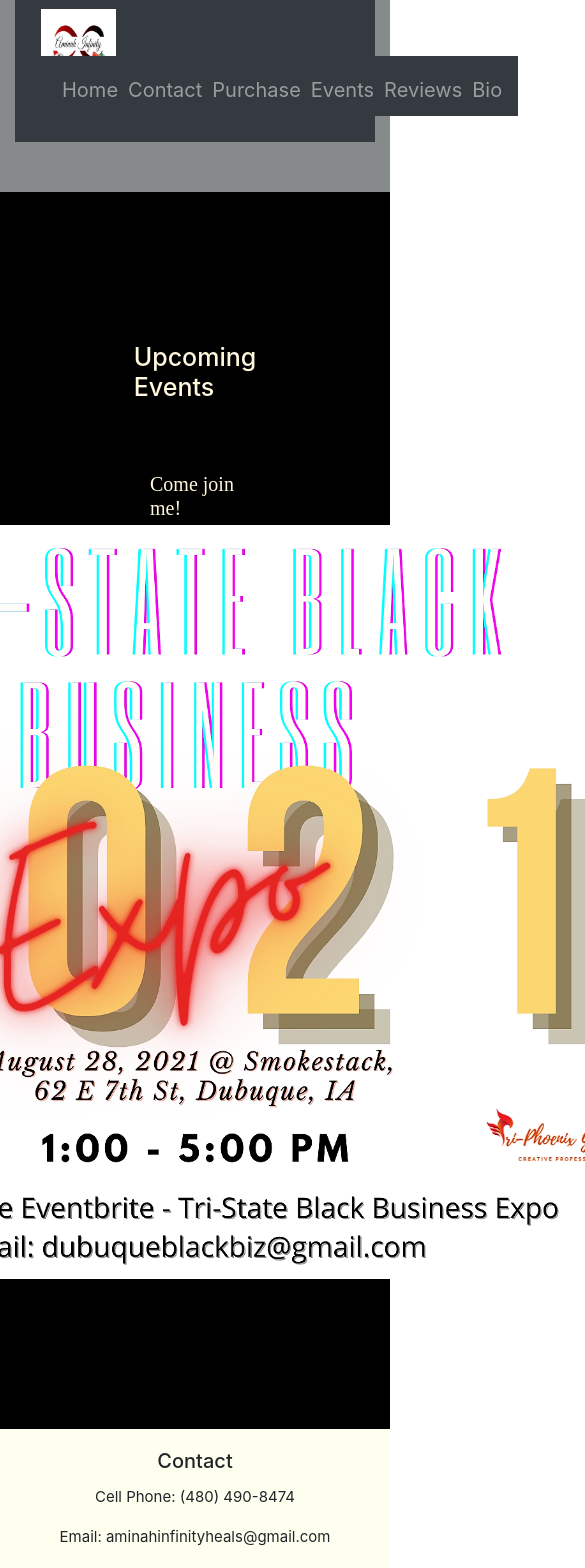
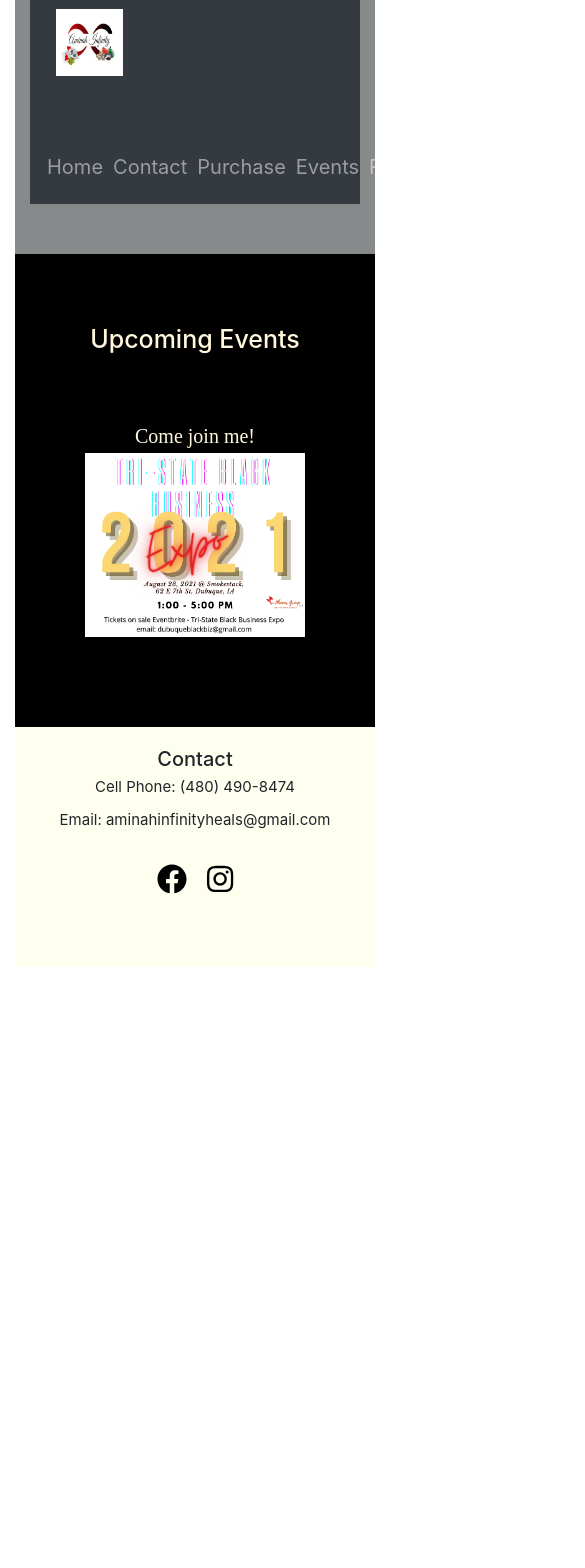
Before and after one commit to jjamaltwin/elementsofinfinity, a React (Create React App) app: page /Events in a window 390 px wide. Shown: the top 1568 px of the page, 585 px wide, since content can reach past the window. After the commit the page ends 967 px from the top, so only its background shows below. Built offline with nearby package versions, Linux system fonts and the light colour scheme; a web font is replaced by a local one.

Commit message:
working on final design for fully mobile responsiveness

```diff
--- a/package.json
+++ b/package.json
@@ -18,6 +18,7 @@
     "emailjs-com": "^3.2.0",
     "express": "^4.17.1",
     "font-awesome": "^4.7.0",
+    "mdb-react-ui-kit": "^1.3.0",
     "paypal-checkout": "^4.0.331",
     "react": "^17.0.2",
     "react-bootstrap": "^1.6.1",
--- a/src/App.css
+++ b/src/App.css
@@ -8,6 +8,8 @@
   background-color: rgb(134, 138, 139);
   font-size: 2rem;
   width: 100%;
+  margin:0%;
+  padding:0%;
 }
 
 .mr-auto {
@@ -18,15 +20,10 @@
   margin-left: 2rem;
 }
 
+
 .logo {
+
 }
-
-/* .scrolled {
-  position: fixed;
-  top: 0;
-  left: 0;
-  background-color: lightblue;
-} */
 
 .img-fluid {
   padding: 0;
@@ -34,50 +31,65 @@
   opacity: 1;
 }
 
-.container-main {
+.background {
   background-image: url("feature2.jpg");
   background-repeat: no-repeat;
+  background-size: 100% auto;
   width: 100%;
   height: 90rem;
-  background-size: 100% auto;
-  position: absolute;
-  z-index: -1;
+  background-color: black;
+}
+
+
+.container-main {
+  width: 100%;
   display: flex;
   flex-direction: column;
-  align-items: center;
+
+  padding: 0 8rem;
+  margin-top: 8rem;
+
+}
+
+.manfoot {
+  margin-top: 30rem;
+
+  opacity: 1;
+
 }
 
 .container-main h1 {
   font-size: xx-large;
-  padding: 10px;
-  font-weight: lighter;
-  position: absolute;
-  z-index: -1;
+  font-weight: bold;
+  margin-bottom:9rem;
+  width: 100%;
+
+
 }
 
-.container-main p {
+.container-main h3 {
   font-size: 5rem;
-  padding: 50px;
   font-weight: initial;
-  position: absolute;
-  z-index: 1;
-  margin-top: 400px;
+  margin: 0%;
   font-family: "Style Script", cursive;
+
 }
+
+
 
 .container-footer {
   width: 100%;
-  height: 200px;
+  margin-top: 0rem;
   display: flex;
   flex-direction: column;
   background-color: ivory;
   font-size: 1.5rem;
   justify-content: space-between;
   align-items: center;
+  padding:0%;
 }
 
 .container-footer h2 {
-
   padding-top: 2rem;
 }
 
@@ -92,11 +104,16 @@
   flex-direction: row;
   width: 100%;
   justify-content: center;
+
 }
 /* CONTACT*/
 
 .contact-wrapper {
   background-color: black;
+  width: 100%;
+  display: flex;
+  flex-direction: column;
+  align-items: center;
 }
 
 .contact-form {
@@ -106,14 +123,14 @@
   background-color: cornsilk;
   height: 45rem;
   margin-top: 15rem;
-  margin-left: 25rem;
+
   padding: 2rem;
   margin-bottom: 5rem;
 }
 
 .conhead {
   font-size: 2rem;
-  margin-left: 9rem;
+
 }
 
 .contact {
@@ -122,26 +139,18 @@
 
 /* PAYPAL*/
 
-.paypal {
-  background-color: rgb(204, 127, 204);
-}
 
-#bookwrap {
-  display: flex;
-  flex-direction: row;
-  justify-content: center;
-}
 
 #firstbook {
   border-radius: 5%;
-  margin-right: 10px;
+
   margin-bottom: 20px;
   margin-top: 10px;
 }
 
 #secondbook {
   border-radius: 5%;
-  margin-left: 10px;
+
   margin-bottom: 20px;
   margin-top: 10px;
 }
@@ -236,9 +245,8 @@
   display: flex;
   flex-direction: column;
   align-items: center;
-  /* margin-bottom: 15rem;
-  margin-top: 15rem; */
-  padding: 15rem;
+  padding: 7rem;
+
 }
 
 .container-events h1 {
@@ -263,9 +271,15 @@
   border: 2px solid purple;
 }
 
+.eventpic{
+  width:100%;
+  margin-bottom: 2rem;
+}
+
 .mainfoot {
   display: flex;
   flex-direction: column;
+  width: 100%;
 }
 
 #foot {
@@ -294,17 +308,19 @@
 .review-comments {
   width: 100%;
   font-size: 2rem;
-  padding: 10rem;
+  padding: 20rem;
   background-color: rgb(134, 138, 139);
   display: flex;
   flex-direction: column;
   align-items: center;
+  margin-bottom: 4rem;
 }
 
 .pone {
+  width: 100%;
   border: 1px solid black;
   padding: 3rem;
-  border-radius: 20%;
+  border-radius: 10%;
   background-color: whitesmoke;
   margin-top: 3rem;
 }
@@ -312,7 +328,7 @@
 .ptwo {
   border: 1px solid black;
   padding: 3rem;
-  border-radius: 20%;
+  border-radius: 10%;
   background-color: whitesmoke;
   margin-top: 4rem;
 }
@@ -346,19 +362,114 @@
   display: flex;
   flex-direction: column;
   align-items: center;
-  padding: 7rem;
-  background-color: whitesmoke;
+  padding: 5rem;
+  background-color: black;
+
 }
 
 .paypal-wrap p {
   font-size: 2rem;
+  color:rgb(134, 138, 139)
 }
 
-.paypay {
-  padding: 10rem;
-  background-color: black;
+.paypal-wrap h2 {
+  font-size: 2rem;
+  color:rgb(134, 138, 139)
 }
+
 
 .opt {
   font-size: 1.5rem;
 }
+
+
+
+
+
+@media only screen and (max-width: 1010px) {
+  body {
+    background-color: lightblue;
+  }
+  .blac {
+    display: flex;
+    flex-direction: column;
+    margin: 0%;
+    padding: 0%;
+  }
+  #basic-navbar-nav {
+    margin: 0;
+    margin-top: 8rem;
+    padding: 0;
+    width: 100%;
+  }
+  .col-md-12 {
+    margin: 0;
+    padding: 0;
+  }
+
+  .mr-auto {
+    width: 100%;
+
+    padding: 1rem;
+  }
+  .mr-auto,
+  .mx-auto {
+    margin: 0;
+  }
+  .social{
+    margin-bottom: 7rem;
+  }
+
+}
+
+
+@media only screen and (max-width: 700px) {}
+  .review-comments{
+   padding: 0%;
+   border-radius: 0%;
+  }
+
+
+
+@media only screen and (max-width: 650px) {
+ .container-main h3 {
+  height: 60rem;
+  margin:0%;
+  padding:0%;
+  font-size: 3rem;
+  line-height: 5rem;
+ }
+
+ .container-footer{
+   margin:0%;
+   padding:0%;
+
+ }
+
+ .container-main{
+  width: 100%;
+  margin: 0%;
+  padding: 0%;
+
+ }
+
+ .manfoot{
+   margin:0%;
+   padding: 0%;
+
+ }
+
+.background{
+  margin: 0%;
+}
+
+.conhead{
+  font-size: 1.5rem;
+}
+
+.contact-form {
+ padding: 1rem;
+ width: 55%;
+}
+
+}
--- a/src/App.js
+++ b/src/App.js
@@ -8,9 +8,13 @@
 import Main from "./components/Main";
 import Reviews from "./components/Reviews";
 import Bio from "./components/Bio";
+import { MDBContainer } from 'mdb-react-ui-kit';
 
 function App() {
   return (
+
+    <>
+    <MDBContainer fluid id="fluid">
     <div className="App">
       <NavBar />
 
@@ -22,6 +26,11 @@
       <Route path="/Bio" component={Bio} />
       {/* <PayPay/> */}
     </div>
+
+
+    </MDBContainer>
+  </>
+
   );
 }
 export default App;
--- a/src/components/Events.js
+++ b/src/components/Events.js
@@ -12,7 +12,7 @@
       <h1>Upcoming Events</h1>
       <h2>Come join me!</h2>
       <Image
-                  className=""
+                  className="eventpic"
                   src="events.png"
                   alt="Responsive image"
                   width="900px"
--- a/src/components/Main.js
+++ b/src/components/Main.js
@@ -6,65 +6,25 @@
 
 function Main() {
   return (
+<div className="background">
 
-    <div className="mainfoot">
+<div className="container-main">
 
-    <div className="container-main">
-      <h1>Author Aminah Infinity</h1>
-      <p>
+<h1>Author Aminah Infinity</h1>
+      <h3>
         I Am a new Author of For The Love Or Money. Grateful for my creativity
         and happy I did heart work! Also checkout 333 Affirmations & Intentions
         Workbook. Books 3, and 4 are in the works!
-      </p>
+      </h3>
+  </div>
+  <div  className="manfoot">
+    <Footer />
 
-    </div>
-    <div id="foot" className="container-footer">
-      <h2>Contact</h2>
+  </div>
+  </div>
 
-      <p>
-        Cell Phone: (480) 490-8474
-        <br />
-      </p>
-      <p>
-        Email: aminahinfinityheals@gmail.com <br />
-      </p>
-      <br />
-
-      <div className="social">
-        <a
-          class="text-center1"
-          href="https://www.facebook.com/InfiniteManifestor"
-          className="contact"
-        >
-          <FontAwesomeIcon
-            className="fb"
-            size="2x"
-            opacity="1"
-            color="black"
-            icon={faFacebook}
-          />
-        </a>
-
-        <a
-          class="text-center"
-          href="https://www.instagram.com/elementsofinfinity/"
-          className="instagram-social"
-        >
-          <FontAwesomeIcon
-            size="2x"
-            color="black"
-            opacity="1"
-            icon={faInstagram}
-          />
-        </a>
-      </div>
-    </div>
-
-
-
-    {/* <Footer/> */}
-    </div>
   );
 }
 
+
 export default Main;
```
Also changed, not shown: 1 other file (tests, documents, lock files or other folders).
